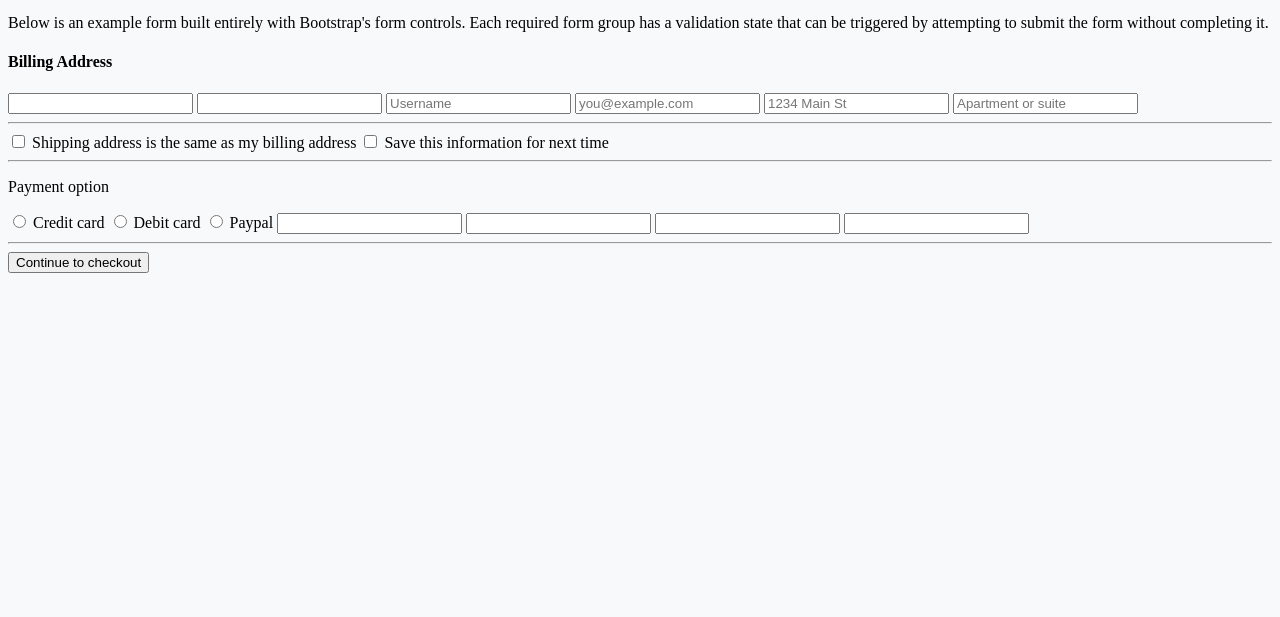
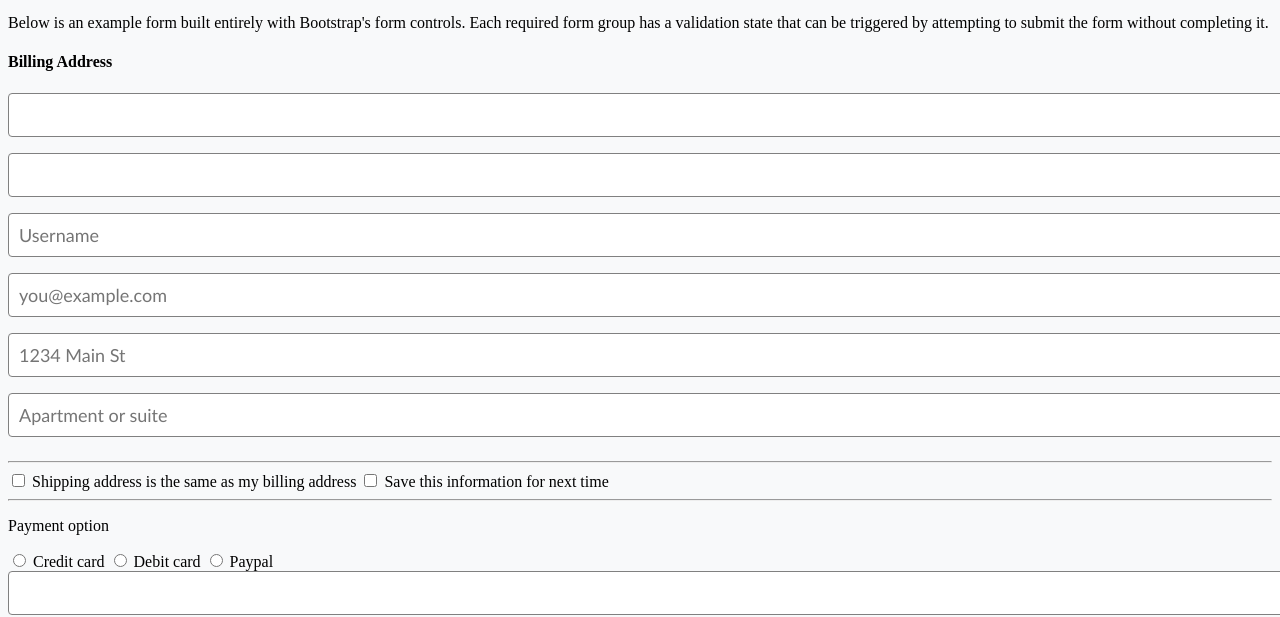
Before and after one commit to Danni-HB/bonuslab, a plain HTML site: page index.html in a window 1280 px wide. Shown: the part 183-800 px from the top of the page. Drawn offline with Linux system fonts and the light colour scheme.

Commit message:
Style added

```diff
--- a/css/style.css
+++ b/css/style.css
@@ -1,3 +1,23 @@
 body{
     background-color: #f8f9fa;
 }
+.table{
+    width: 100%;
+    background: #ffff;
+    padding: 10px;
+    border-radius: 4px;
+    margin-bottom: 16px;
+    border: 1px solid gray;
+    font-family: 'calibri';
+    font-size: 18px;
+    color: white;
+  }
+  .address .botons {
+    width: 100%;
+    background: #007bff;
+    border: none;
+    padding: 12px;
+    color: white;
+    margin: 16px 0;
+    font-size: 16px;
+  }
```
